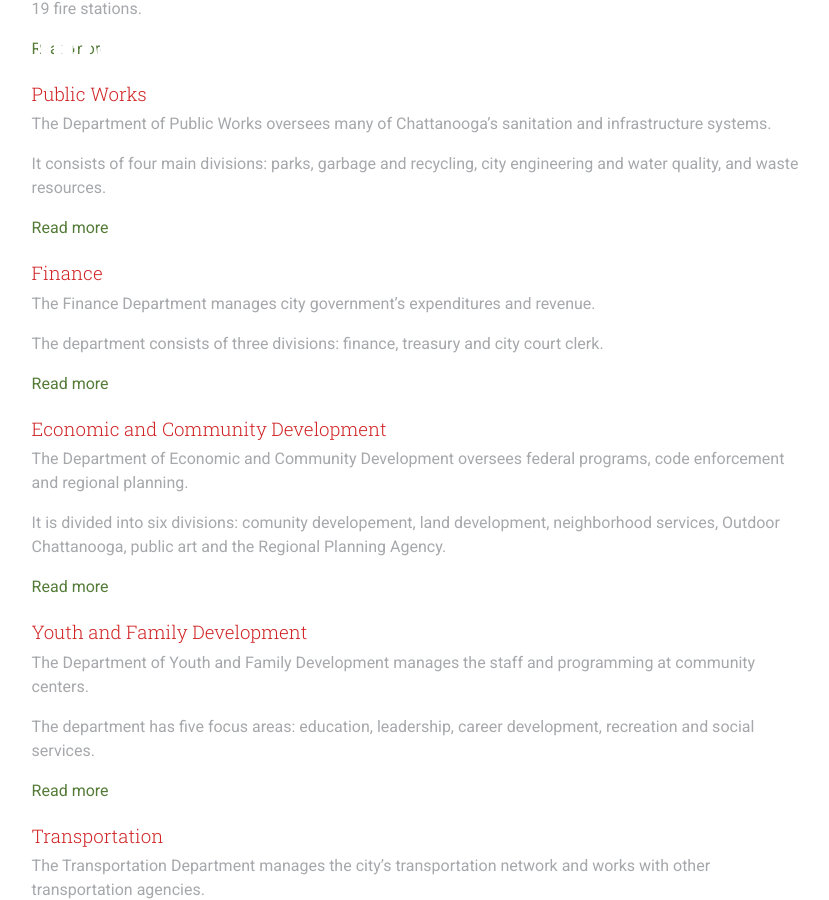
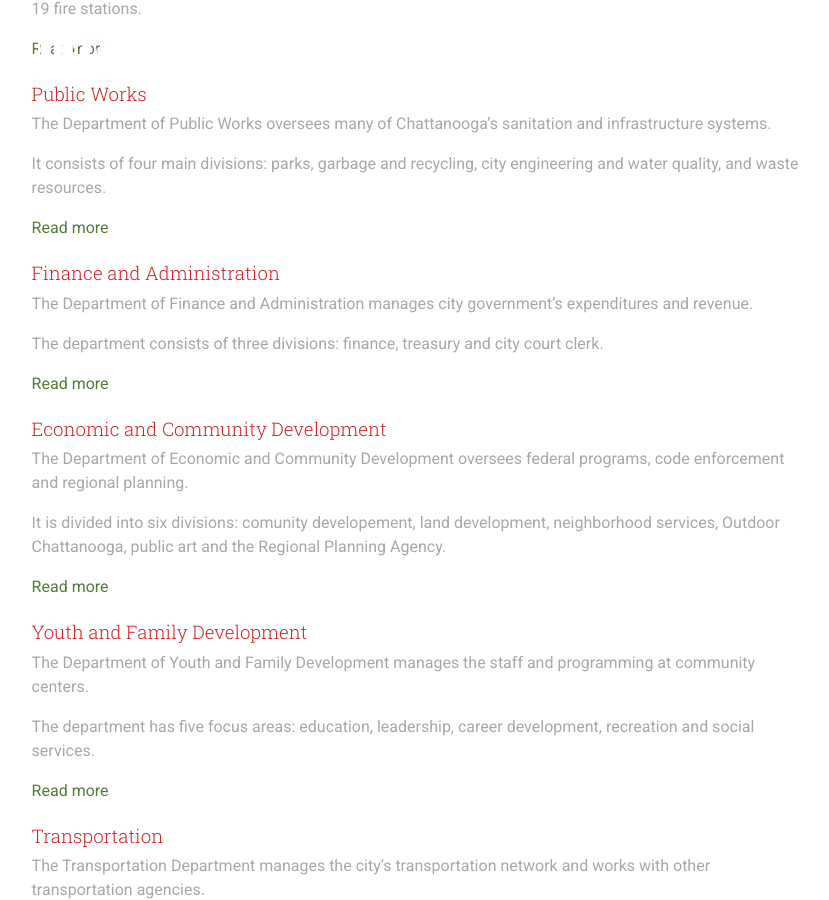
Before and after one commit to chattizen/citizens-handbook, a Jekyll site: the page built from chattanooga/mayor/index.md, in a window 1280 px wide and 900 px high, scrolled down 1654 px. Shown: the whole window, without its empty margins (22-851 px from the left). Built offline with Jekyll 4.4.1, drawn with Linux system fonts in a browser that asks for light colours; nearby versions of some CDN libraries; comment, search, counter and statistics services are not loaded.

Commit message:
Update YFD page

```diff
--- a/chattanooga/mayor/index.md
+++ b/chattanooga/mayor/index.md
@@ -64,9 +64,9 @@
 
 [Read more](./public-works.html)
 
-### Finance
+### Finance and Administration
 
-The Finance Department manages city government's expenditures and revenue.
+The Department of Finance and Administration manages city government's expenditures and revenue.
 
 The department consists of three divisions: finance, treasury and city court clerk.
 
```
Also changed, not shown: chattanooga/mayor/finance.md (+1 -1 lines), chattanooga/mayor/youth-family-development.md (+1 -1 lines).
